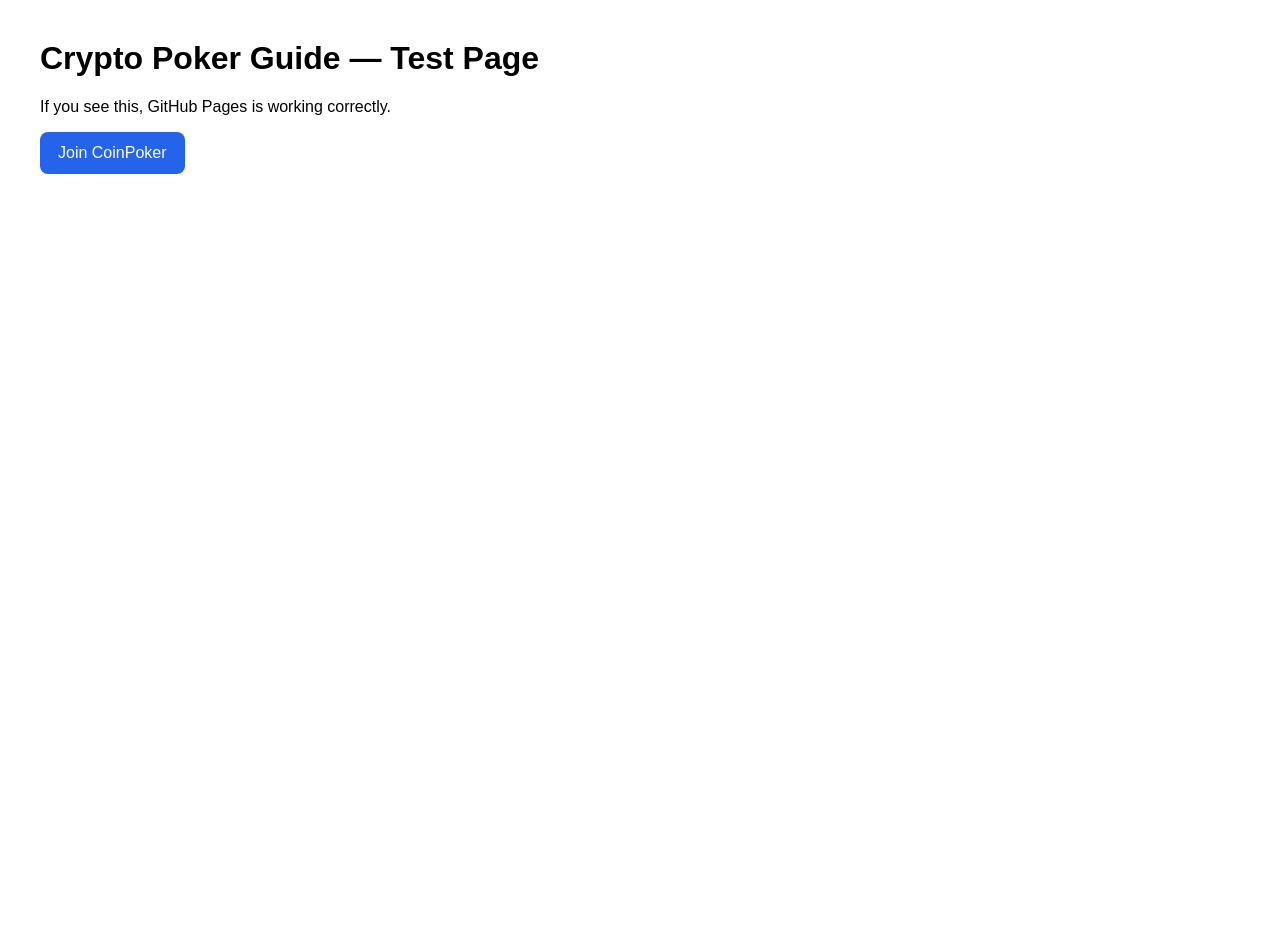
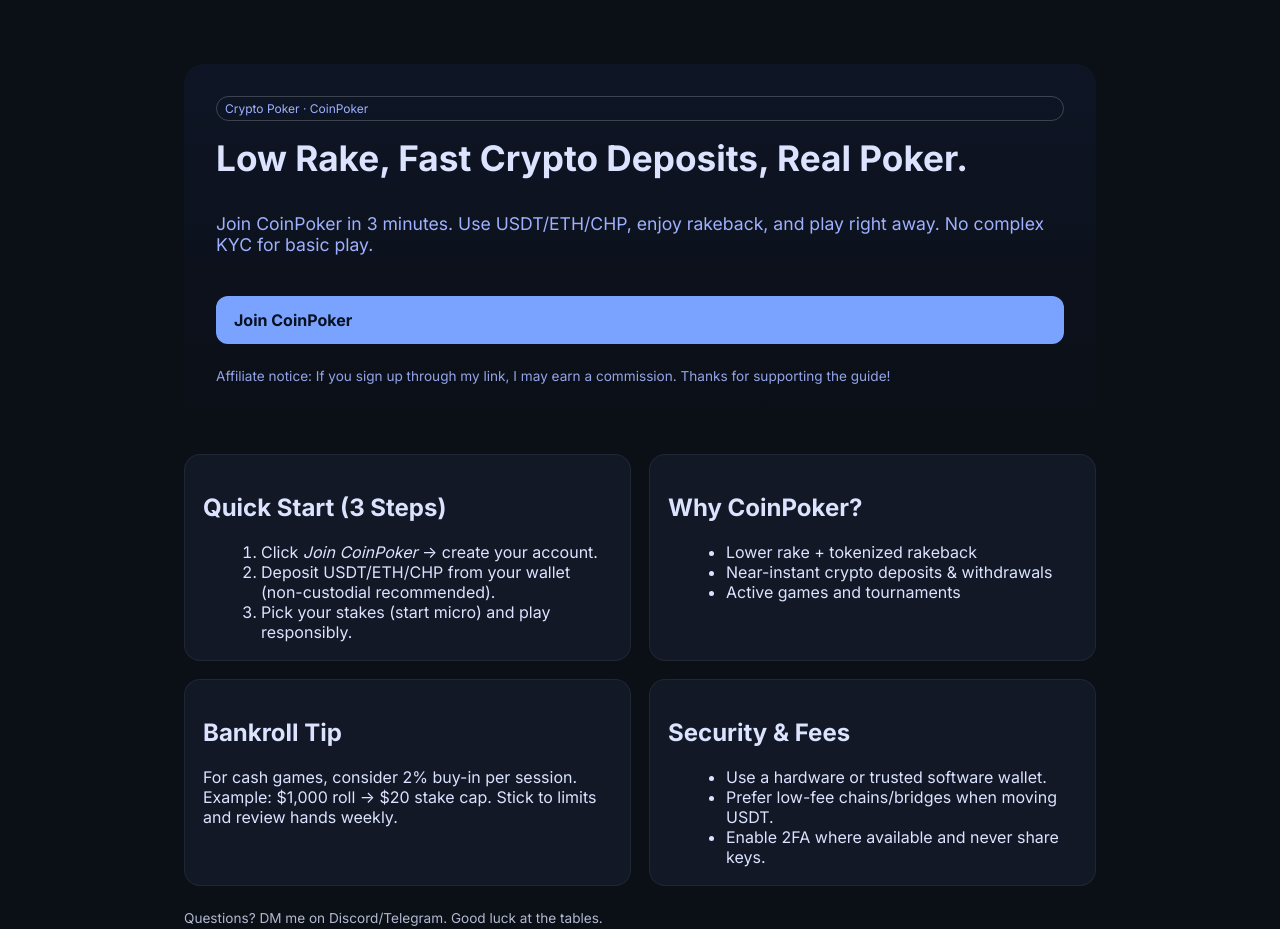
Before and after one commit to Mcdough12/crypto-poker-guide, a plain HTML site: page index.html in a window 1280 px wide. Before the commit the page ends 800 px from the top, so only its background shows below. Drawn offline with Linux system fonts and the light colour scheme.

Commit message:
Add full landing page again

```diff
--- a/index.html
+++ b/index.html
@@ -1,19 +1,150 @@
 <!doctype html>
 <html lang="en">
 <head>
-  <meta charset="utf-8">
-  <title>Crypto Poker Guide — Live Test</title>
-  <meta name="viewport" content="width=device-width, initial-scale=1">
+  <meta charset="utf-8" />
+  <meta name="viewport" content="width=device-width, initial-scale=1" />
+  <title>Play Poker with Crypto on CoinPoker – Quick Start</title>
+  <meta name="description" content="Step-by-step guide to join CoinPoker, deposit with crypto, and start playing fast. Low rake, rakeback, instant deposits." />
+  <link rel="preconnect" href="https://fonts.googleapis.com">
+  <link href="https://fonts.googleapis.com/css2?family=Inter:wght@400;600;700&display=swap" rel="stylesheet">
   <style>
-    body {font-family:Arial, sans-serif; margin:40px;}
-    a {display:inline-block; padding:12px 18px; background:#2563eb; color:white; text-decoration:none; border-radius:8px;}
+    :root {
+      --bg:#0b0f16;
+      --card:#121826;
+      --text:#dbe3ff;
+      --muted:#9fb0ff;
+      --accent:#7aa2ff;
+    }
+    *{box-sizing:border-box}
+    body {
+      margin:0;
+      font-family:Inter,system-ui,-apple-system,Segoe UI,Roboto,Arial;
+      background:var(--bg);
+      color:var(--text);
+    }
+    .wrap {
+      max-width:960px;
+      margin:40px auto;
+      padding:24px;
+    }
+    .hero {
+      display:grid;
+      gap:16px;
+      padding:32px;
+      border-radius:20px;
+      background:linear-gradient(180deg,#0e1525, #0b0f16);
+    }
+    h1 {
+      margin:0;
+      font-size:2.2rem;
+      line-height:1.2;
+    }
+    p.lead {
+      font-size:1.1rem;
+      color:var(--muted);
+    }
+    .cta {
+      display:inline-block;
+      margin-top:8px;
+      padding:14px 18px;
+      border-radius:12px;
+      background:var(--accent);
+      color:#071124;
+      text-decoration:none;
+      font-weight:700;
+      transition:background 0.2s;
+    }
+    .cta:hover {
+      background:#96b4ff;
+    }
+    .grid {
+      display:grid;
+      grid-template-columns:1fr;
+      gap:18px;
+      margin-top:24px;
+    }
+    @media(min-width:860px){
+      .grid{grid-template-columns:1fr 1fr}
+    }
+    .card {
+      background:var(--card);
+      border:1px solid rgba(255,255,255,.06);
+      border-radius:16px;
+      padding:18px;
+    }
+    .badge {
+      display:inline-block;
+      font-size:.75rem;
+      padding:4px 8px;
+      border-radius:999px;
+      border:1px solid rgba(255,255,255,.2);
+      color:var(--muted);
+    }
+    ol, ul {margin:0 0 0 18px}
+    footer {
+      opacity:.8;
+      margin-top:24px;
+      font-size:.85rem;
+    }
+    a {color:#b7c9ff}
+    .disclosure {
+      font-size:.85rem;
+      color:#93a4e8;
+      margin-top:8px;
+    }
   </style>
 </head>
 <body>
-  <h1>Crypto Poker Guide — Test Page</h1>
-  <p>If you see this, GitHub Pages is working correctly.</p>
-  <a href="https://record.coinpokeraffiliates.com/_W8N9Np6OF21fWQTENI37dGNd7ZgqdRLk/1/?utm_source=site&utm_medium=button&utm_campaign=coinpoker" target="_blank" rel="noopener">
-    Join CoinPoker
-  </a>
+  <div class="wrap">
+    <section class="hero">
+      <span class="badge">Crypto Poker · CoinPoker</span>
+      <h1>Low Rake, Fast Crypto Deposits, Real Poker.</h1>
+      <p class="lead">Join CoinPoker in 3 minutes. Use USDT/ETH/CHP, enjoy rakeback, and play right away. No complex KYC for basic play.</p>
+      <a
+        id="cta"
+        class="cta"
+        href="https://record.coinpokeraffiliates.com/_W8N9Np6OF21fWQTENI37dGNd7ZgqdRLk/1/?utm_source=site&utm_medium=button&utm_campaign=coinpoker"
+        target="_blank"
+        rel="noopener">
+        Join CoinPoker
+      </a>
+      <p class="disclosure">Affiliate notice: If you sign up through my link, I may earn a commission. Thanks for supporting the guide!</p>
+    </section>
+
+    <section class="grid">
+      <div class="card">
+        <h2>Quick Start (3 Steps)</h2>
+        <ol>
+          <li>Click <em>Join CoinPoker</em> → create your account.</li>
+          <li>Deposit USDT/ETH/CHP from your wallet (non-custodial recommended).</li>
+          <li>Pick your stakes (start micro) and play responsibly.</li>
+        </ol>
+      </div>
+      <div class="card">
+        <h2>Why CoinPoker?</h2>
+        <ul>
+          <li>Lower rake + tokenized rakeback</li>
+          <li>Near-instant crypto deposits & withdrawals</li>
+          <li>Active games and tournaments</li>
+        </ul>
+      </div>
+      <div class="card">
+        <h2>Bankroll Tip</h2>
+        <p>For cash games, consider 2% buy-in per session. Example: $1,000 roll → $20 stake cap. Stick to limits and review hands weekly.</p>
+      </div>
+      <div class="card">
+        <h2>Security & Fees</h2>
+        <ul>
+          <li>Use a hardware or trusted software wallet.</li>
+          <li>Prefer low-fee chains/bridges when moving USDT.</li>
+          <li>Enable 2FA where available and never share keys.</li>
+        </ul>
+      </div>
+    </section>
+
+    <footer>
+      <p>Questions? DM me on Discord/Telegram. Good luck at the tables.</p>
+    </footer>
+  </div>
 </body>
 </html>
```
